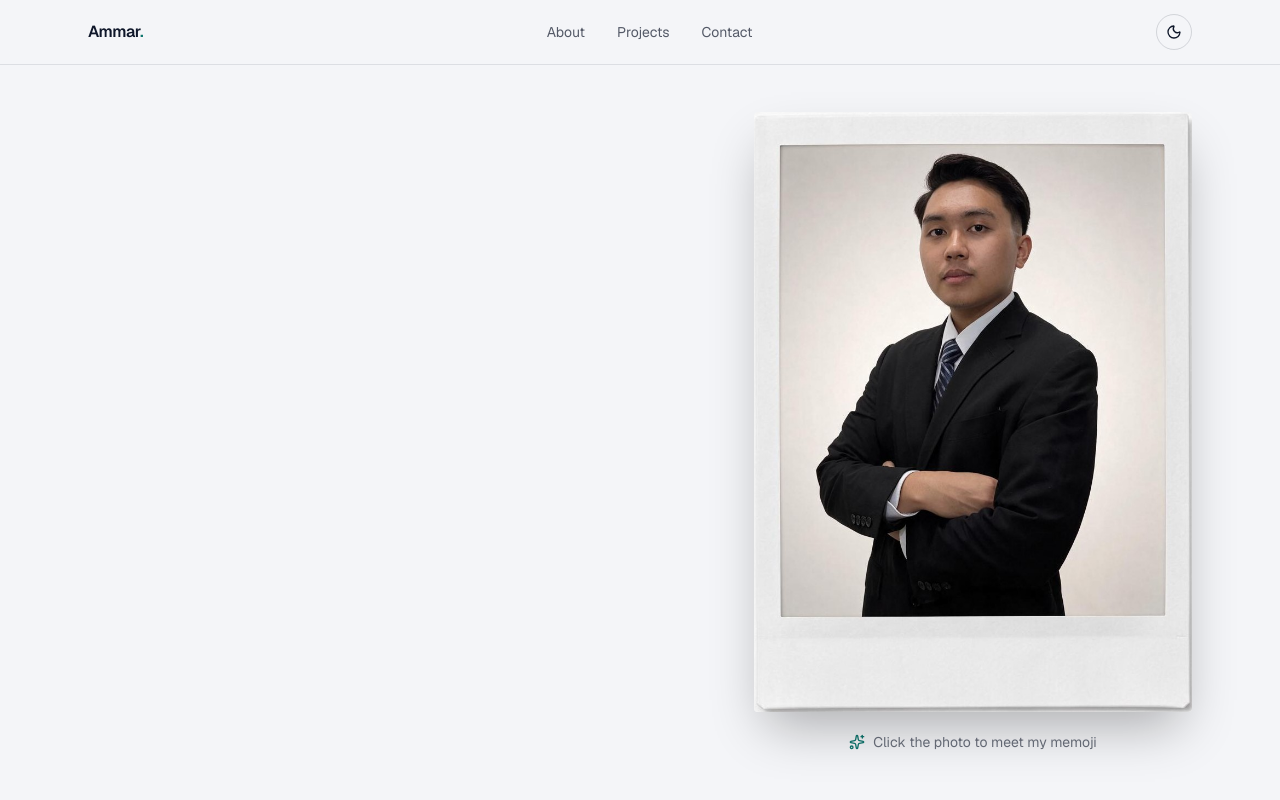
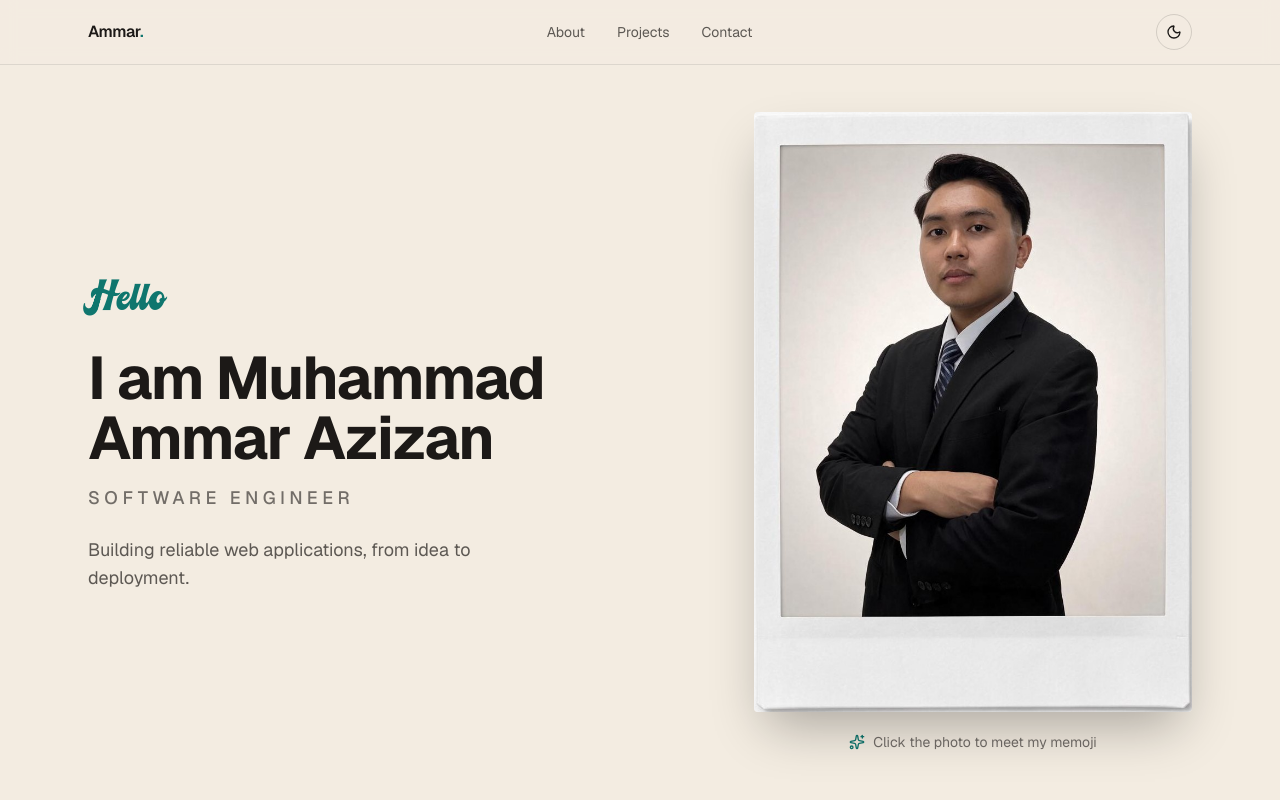
Before and after one commit to muhdammar-azizan/muhdammar-azizan-portfolio, a Next.js app: page / in a window 1280 px wide. Shown: the top 800 px of the page. Built offline with nearby package versions, Linux system fonts and the light colour scheme.

Commit message:
Scale hero with large screens while keeping other sections at laptop width

```diff
--- a/src/app/globals.css
+++ b/src/app/globals.css
@@ -2,8 +2,8 @@
 
 /* Light theme is the default. The dark theme is switched with data-theme="dark" on <html>. */
 :root {
-  --background: #f4f5f8;
-  --foreground: #0f172a;
+  --background: #f3ece1;
+  --foreground: #1c1917;
   --accent: #0f766e;
   --accent-contrast: #ffffff;
 }
--- a/src/app/layout.tsx
+++ b/src/app/layout.tsx
@@ -42,7 +42,7 @@ export const metadata: Metadata = {
 
 export const viewport: Viewport = {
   themeColor: [
-    { media: "(prefers-color-scheme: light)", color: "#f4f5f8" },
+    { media: "(prefers-color-scheme: light)", color: "#f3ece1" },
     { media: "(prefers-color-scheme: dark)", color: "#161616" },
   ],
 };
--- a/src/components/FlipPortrait.tsx
+++ b/src/components/FlipPortrait.tsx
@@ -156,7 +156,7 @@ export default function FlipPortrait({ front, back, name, width, height }: FlipP
       </div>
 
       {/* Hint below the photo */}
-      <p className="inline-flex items-center gap-2 text-sm text-foreground/60">
+      <p className="inline-flex items-center gap-2 text-sm text-foreground/60 lg:text-[max(0.875rem,0.9vw)]">
         <Sparkles className="h-4 w-4 text-accent" aria-hidden="true" />
         {flipped ? "Click to see the real me" : "Click the photo to meet my memoji"}
       </p>
@@ -191,7 +191,7 @@ function Face({ src, alt, width, height, glareKey, back, priority }: FaceProps)
         width={width}
         height={height}
         priority={priority}
-        sizes="(min-width: 1024px) 420px, 80vw"
+        sizes="(min-width: 1024px) 45vw, 80vw"
         className="h-auto max-h-[75vh] w-auto max-w-full"
       />
       {/* Light glare that sweeps across the photo on every flip */}
--- a/src/components/Hero.tsx
+++ b/src/components/Hero.tsx
@@ -4,21 +4,53 @@ import { motion } from "framer-motion";
 import FlipPortrait from "./FlipPortrait";
 import { siteConfig } from "@/lib/site";
 
+// Each line of text fades up one after another.
+const fadeUp = (delay: number) => ({
+  initial: { opacity: 0, y: 24 },
+  animate: { opacity: 1, y: 0 },
+  transition: { duration: 0.7, delay, ease: "easeOut" as const },
+});
+
 export default function Hero() {
   return (
     <section id="top" className="relative min-h-screen overflow-hidden">
-      <h1 className="sr-only">{siteConfig.name}</h1>
-
-      <div className="mx-auto grid min-h-screen max-w-6xl items-center gap-12 px-6 pb-12 pt-28 lg:grid-cols-2">
-        {/* Left column is intentionally empty for now. */}
-        <div />
+      {/* On laptops this matches the other sections (72rem wide).
+          On larger screens the hero grows with the screen width. */}
+      <div className="mx-auto grid min-h-screen max-w-[max(72rem,80vw)] items-center gap-12 px-6 pb-12 pt-28 lg:grid-cols-2 lg:gap-[max(3rem,4vw)]">
+        {/* Left column: short introduction */}
+        <div className="order-2 text-center lg:order-1 lg:text-left">
+          <motion.p
+            {...fadeUp(0.1)}
+            className="font-relieve text-5xl text-accent sm:text-6xl lg:text-[max(3.75rem,4.3vw)]"
+          >
+            Hello
+          </motion.p>
+          <motion.h1
+            {...fadeUp(0.25)}
+            className="mt-4 text-4xl font-bold tracking-tight sm:text-5xl lg:text-[max(3.75rem,4.2vw)]"
+          >
+            I am {siteConfig.name}
+          </motion.h1>
+          <motion.p
+            {...fadeUp(0.4)}
+            className="mt-4 text-lg font-medium uppercase tracking-[0.25em] text-foreground/60 lg:text-[max(1.125rem,1.25vw)]"
+          >
+            {siteConfig.role}
+          </motion.p>
+          <motion.p
+            {...fadeUp(0.55)}
+            className="mx-auto mt-6 max-w-md text-lg text-foreground/70 lg:mx-0 lg:max-w-[max(28rem,30vw)] lg:text-[max(1.125rem,1.3vw)]"
+          >
+            {siteConfig.tagline}
+          </motion.p>
+        </div>
 
         {/* Right column: photo that flips to the memoji when clicked */}
         <motion.div
           initial={{ opacity: 0, y: 30 }}
           animate={{ opacity: 1, y: 0 }}
           transition={{ duration: 0.8, ease: "easeOut" }}
-          className="flex justify-center lg:justify-end"
+          className="order-1 flex justify-center lg:order-2 lg:justify-end"
         >
           <FlipPortrait
             front={siteConfig.heroImage}
```
